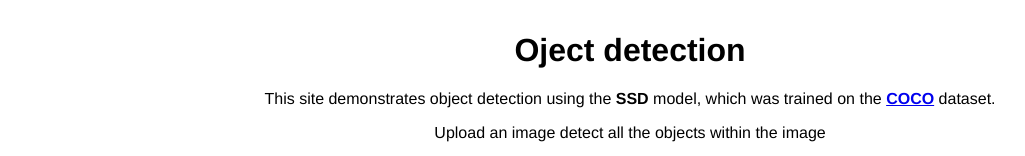
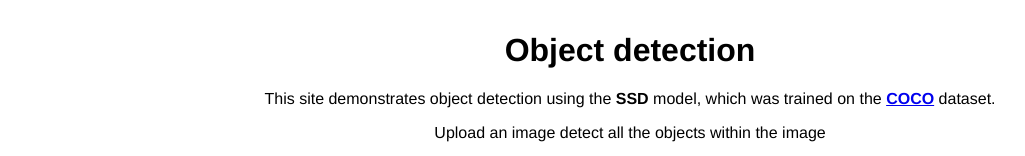
Before and after one commit to EteimZ/Object_Detection_with_Tensorflow-js, a plain HTML site: page index.html in a window 1280 px wide. Shown: the top 156 px of the page, without its empty margins (10-1035 px from the left). Drawn offline with Linux system fonts and the light colour scheme.

Commit message:
Gramatical correction

```diff
--- a/index.html
+++ b/index.html
@@ -1,12 +1,12 @@
 <!DOCTYPE html>
 <html lang="en" >
          <head>
-           <title>Oject detection </title>
+           <title>Object detection </title>
           <link rel="stylesheet" href="style.css">
         </head>
 
              <body>
-               <h1> Oject detection </h1>
+               <h1> Object detection </h1>
                <p> This site demonstrates object detection using the
                     <b>SSD</b> model, which was trained on the <b><a href="https://cocodataset.org/">COCO</a> </b> dataset. </p>
 
@@ -20,11 +20,11 @@
                </div>
 
 
-               <!-- Import TensorFlow.js library -->
-            <script src="https://cdn.jsdelivr.net/npm/@tensorflow/tfjs/dist/tf.min.js" type="text/javascript"></script>
-            <!-- Load the coco-ssd model to use to recognize things in images -->
-            <script src="https://cdn.jsdelivr.net/npm/@tensorflow-models/coco-ssd"></script>
+              <!-- Import TensorFlow.js library -->
+              <script src="https://cdn.jsdelivr.net/npm/@tensorflow/tfjs/dist/tf.min.js" type="text/javascript"></script>
+              <!-- Load the coco-ssd model to use to recognize things in images -->
+              <script src="https://cdn.jsdelivr.net/npm/@tensorflow-models/coco-ssd"></script>
 
-           <script src="script.js"></script>
+              <script src="script.js"></script>
          </body>
 </html>
```
